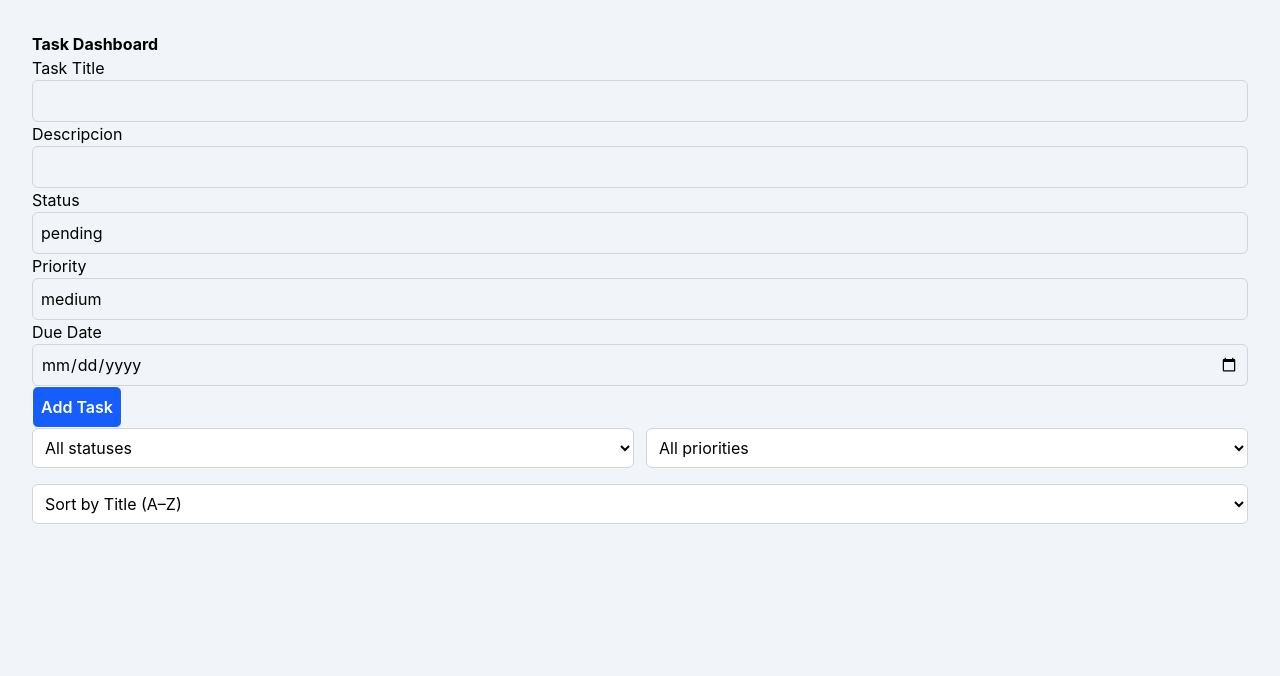
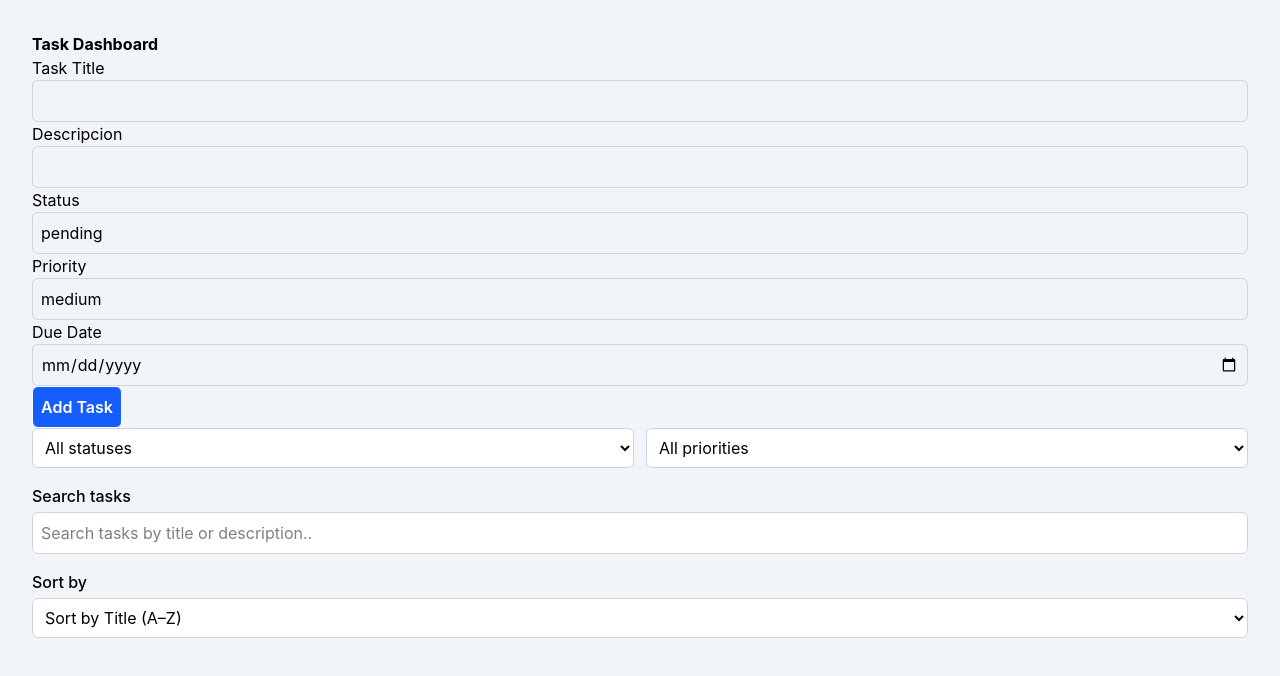
Before and after one commit to acpalacios3/task-dashboard, a React (Vite) app: page / in a window 1280 px wide. Shown: the top 676 px of the page. Built offline with nearby package versions, Linux system fonts and the light colour scheme.

Commit message:
Add a search bar to search for tasks by title and descripcion in TaskList component

```diff
--- a/src/components/TaskList/TaskList.tsx
+++ b/src/components/TaskList/TaskList.tsx
@@ -25,6 +25,9 @@ export default function TaskList({
   //  useState for sorting functionality
   const [sortBy, setSortBy] = useState<"title" | "dueDate">("title");
 
+  // state for search bar
+const [searchTerm, setSearchTerm] = useState("");
+
 
   // filters tasks by status and priority.
   const filteredTasks = tasks.filter((task) => {
@@ -41,8 +44,16 @@ export default function TaskList({
     return matchesStatus && matchesPriority;
   });
 
+
+  // Searches tasks by title or description.
+const searchedTasks = filteredTasks.filter((task) =>
+  task.title.toLowerCase().includes(searchTerm.toLowerCase()) ||
+  task.description.toLowerCase().includes(searchTerm.toLowerCase())
+);
+
+
   //  sort by title and dueDate
-  const sortedTasks = [...filteredTasks].sort((a, b) => {
+  const sortedTasks = [...searchedTasks].sort((a, b) => {
     if (sortBy === "title") {
       return a.title.localeCompare(b.title);
     }
@@ -52,9 +63,30 @@ export default function TaskList({
 
 
   return (
-    <div>
+    <div className="mb-4">
 
       <TaskFilter onFilterChange={setFilters} />
+
+      <div>
+          <label htmlFor="search" className="mb-1 block font-medium">
+              Search tasks
+          </label>
+
+
+          {/* enter text for search for tasks */}
+          <input
+              type="text"
+              placeholder="Search tasks by title or description.."
+              value={searchTerm}
+              onChange={(event) => setSearchTerm(event.target.value)}
+              className="mb-4 w-full rounded-md border border-gray-300 bg-white p-2"
+          />
+      </div>
+
+      <div>
+          <label htmlFor="search" className="mb-1 block font-medium">
+              Sort by
+          </label>
 
           <select
               value={sortBy}
@@ -66,9 +98,7 @@ export default function TaskList({
               <option value="title">Sort by Title (A–Z)</option>
               <option value="dueDate">Sort by Due Date</option>
           </select>
-
-
-
+      </div>
 
       {/* {tasks.map((task) => ( */}
       {/* {filteredTasks.map((task) => ( */}
```
Lines whose indentation alone changed are shown as unchanged.
